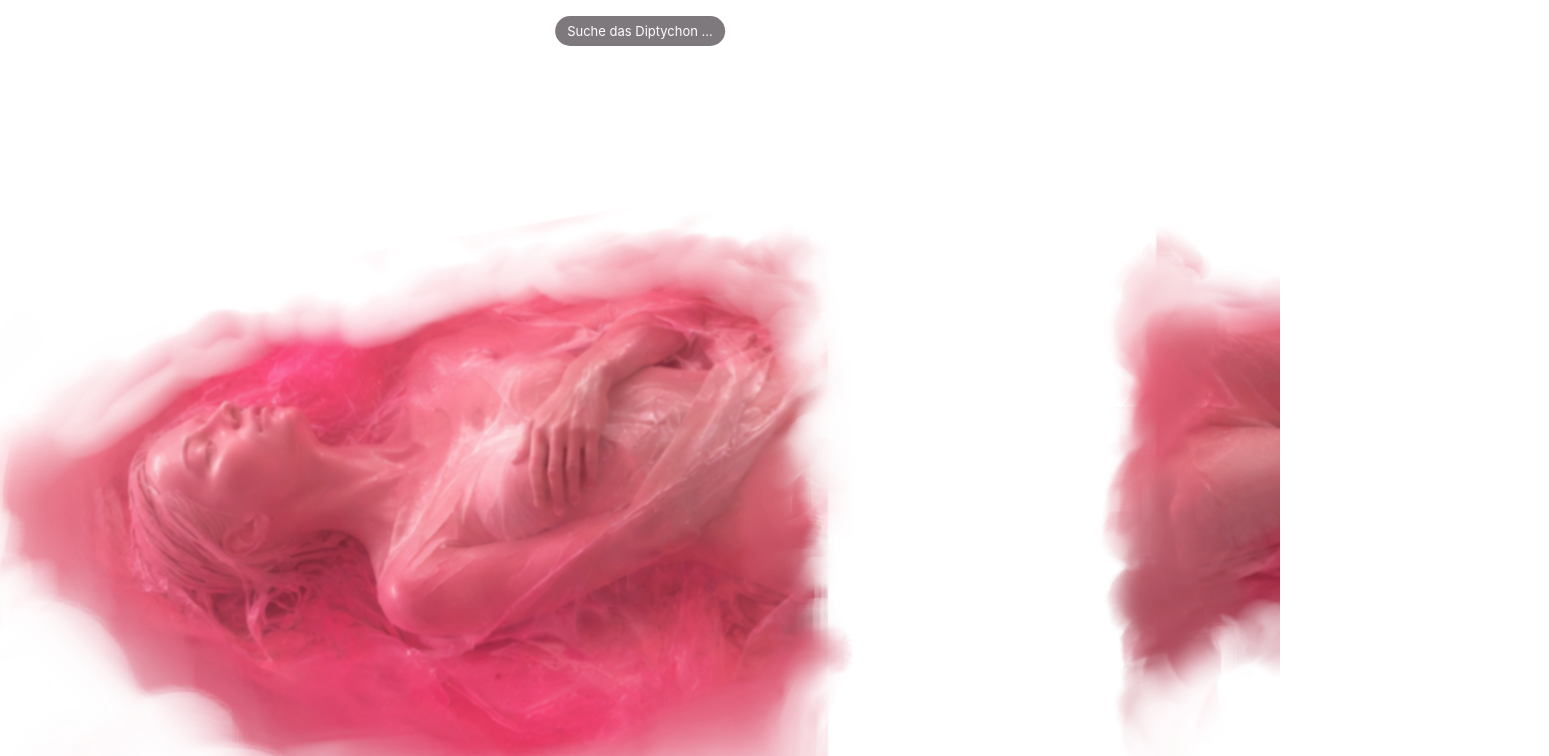
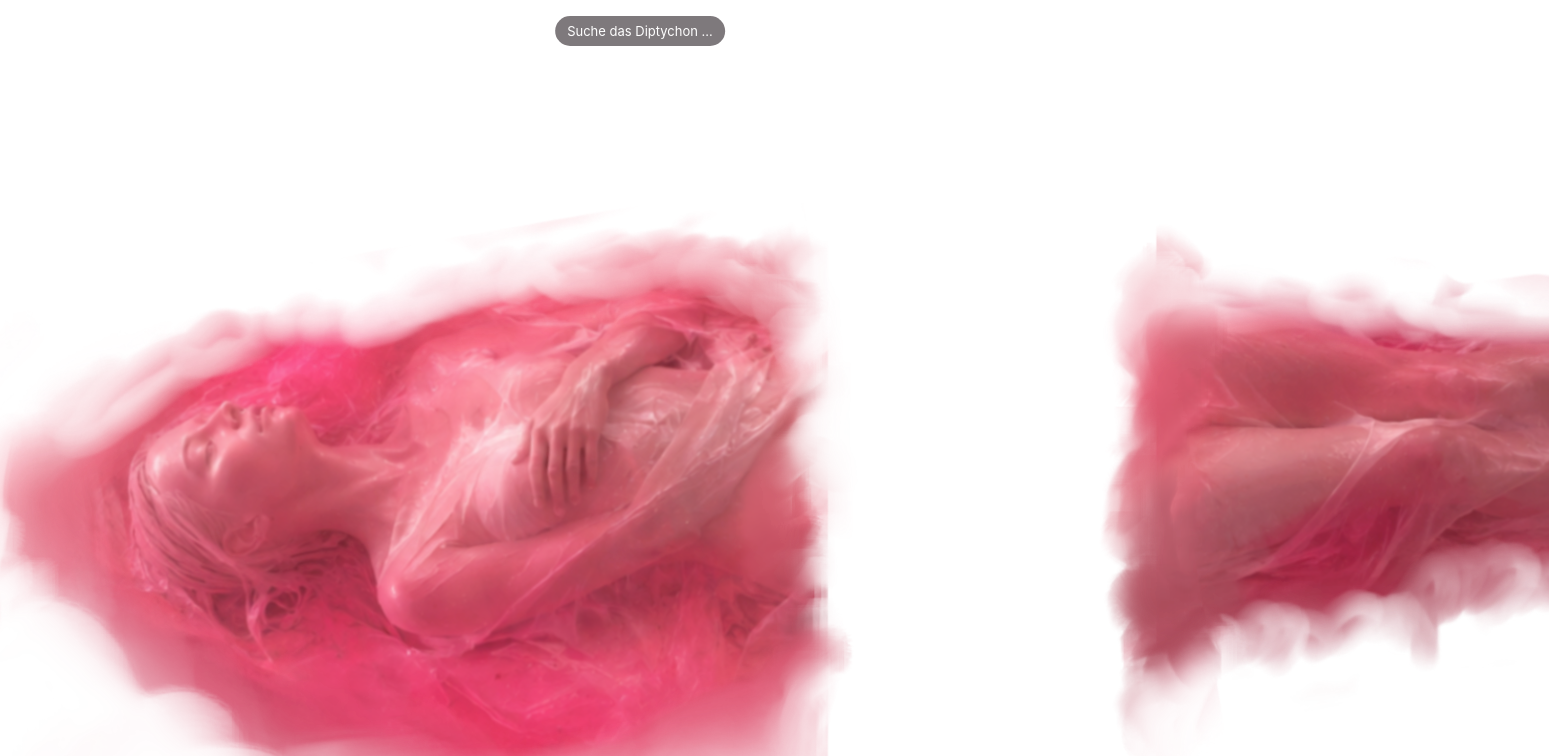
Before and after one commit to effischnee-gif/die-gedanken-sind-frei-ar, a plain HTML site: page index.html in a window 1280 px wide. Shown: the top 756 px of the page, 1549 px wide, since content can reach past the window. Drawn offline with Linux system fonts and the light colour scheme.

Commit message:
Update index.html

```diff
--- a/index.html
+++ b/index.html
@@ -30,9 +30,9 @@
 
       margin: 0;
 
-      width: 100%;
+      width: 110%;
 
-      height: 100%;
+      height: 110%;
 
       overflow: hidden;
 
```
